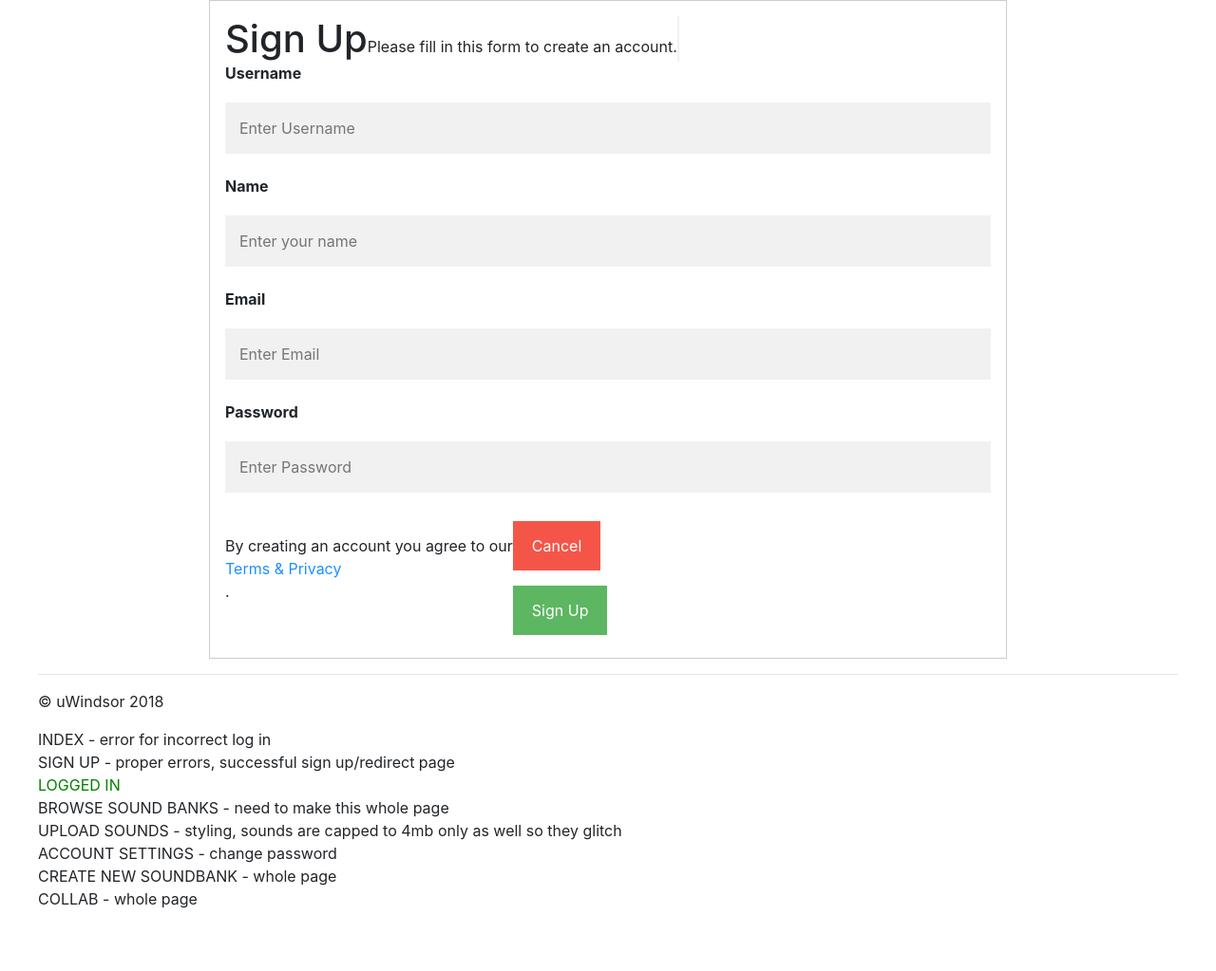
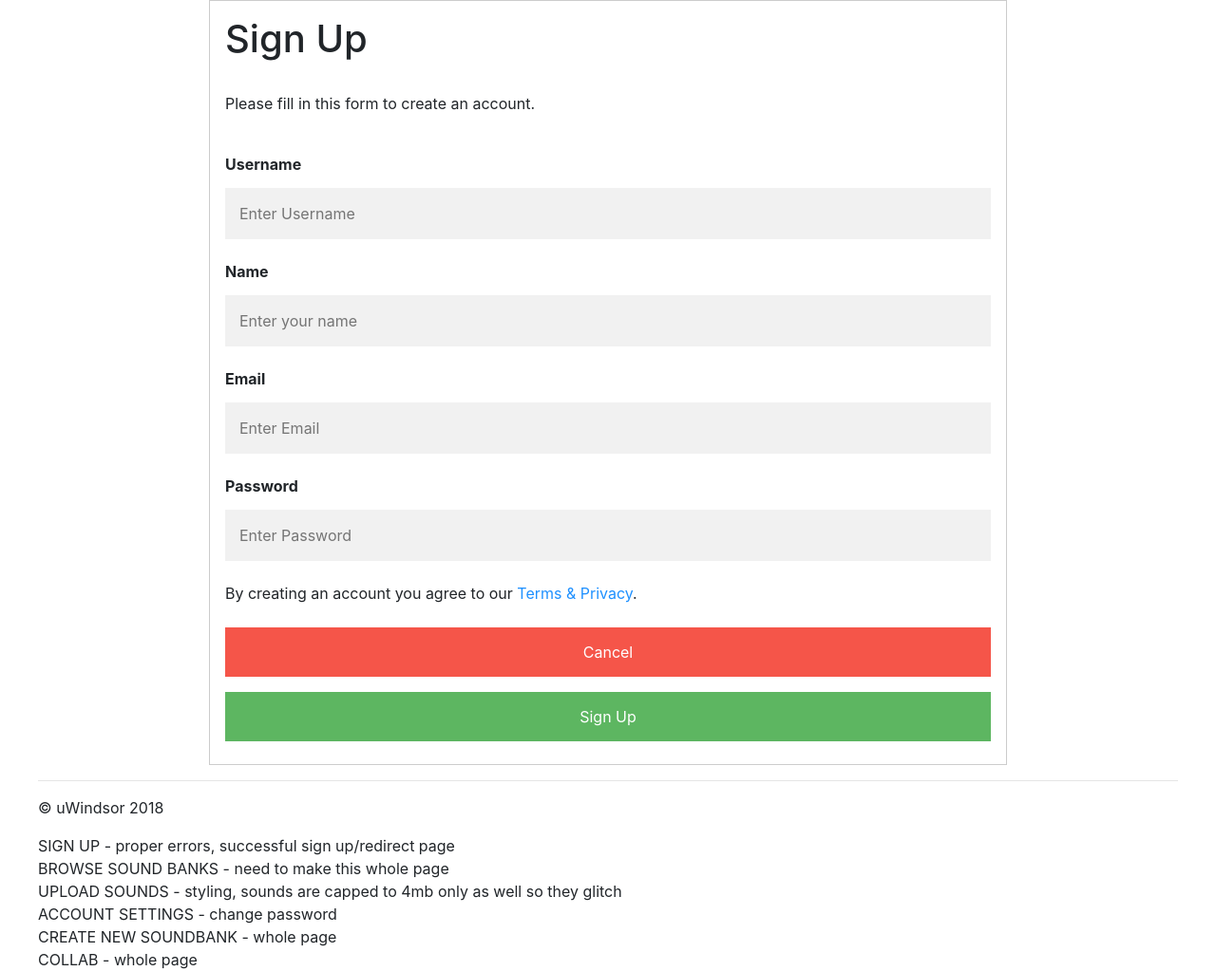
Before and after one commit to zjalicn/soundshare, a PHP site: page /signup.php in a window 1280 px wide. Shown: the part 115-1138 px from the top of the page at 95% size. Before the commit the page ends 1072 px from the top, so only its background shows below. Run offline with PHP 8.4, Linux system fonts and the light colour scheme; the visitor is signed in with stand-in values (Sample User, id 1).

Commit message:
some small changes

```diff
--- a/css/styles.css
+++ b/css/styles.css
@@ -73,10 +73,10 @@ a {
     text-decoration: none !important;
 }
 
-form * {
-    display:table-cell;
-}
-
 .tagsDiv span{
     margin: 1px auto;
 }
+
+p .login-error {
+    display: none;
+}
--- a/footer.php
+++ b/footer.php
@@ -2,9 +2,7 @@
 
       <footer>
         <p>&copy; uWindsor 2018</p>
-        INDEX - error for incorrect log in <br/>
         SIGN UP - proper errors, successful sign up/redirect page  <br/>
-        <span style="color:green">LOGGED IN</span><br/>
         BROWSE SOUND BANKS - need to make this whole page<br/>
         UPLOAD SOUNDS - styling, sounds are capped to 4mb only as well so they glitch<br/>
         ACCOUNT SETTINGS - change password<br/>
--- a/logged-in.php
+++ b/logged-in.php
@@ -132,6 +132,7 @@ require_once 'connect-db.php';
                 <div class="col dashboard-col">
                     <p><a href="upload.php">Upload</a></p>
                     <p><a href="create-new-soundbank.php">Create New Soundbank</a></p>
+                    <p><a href="browse-soundbanks.php">Browse Soundbanks</a></p>
                     <p><a href="collaborate.php">Collaborate</a></p>
                 </div>
             </div>
--- a/navbar.php
+++ b/navbar.php
@@ -7,12 +7,12 @@
     $password = $_POST['password'];
 
     $sql = "SELECT username,password FROM accounts WHERE accounts.username = '$username' AND accounts.password = '$password' LIMIT 1;";
-    $result = mysqli_query($mysqli, $sql);
-    $resultCheck = mysqli_num_rows($result);
-    if ($resultCheck > 0){
-      return true;
+    if ($result = mysqli_query($mysqli, $sql)){
+      $resultCheck = mysqli_num_rows($result);
+      if ($resultCheck > 0){
+        return true;
+      }
     }
-    //echo '<script type="text/javascript">document.getElementById("login_error").style.display = "block";</script>';
     return false;
   }
 
@@ -44,6 +44,7 @@
               $navbar = <<<EOD
                         <!--LOGIN FORM-->
                         <form method="post" class="navbar-right">
+                          <p style="color:red; font-size:10px; display:none " id="login-error">Incorrect Username or Password</p>
                           <input type="text" name="username" placeholder="Username" required>
                           <input type="password" name="password" placeholder="Password" required>
                           <button type="submit" name="submit" class="btn-sml btn-primary">Sign in</button>
--- a/signup.php
+++ b/signup.php
@@ -5,9 +5,8 @@
 
 <form method="post" name="sign-up" style="border:1px solid #ccc">
   <div class="container form">
-    <h1>Sign Up</h1>
-    <p>Please fill in this form to create an account.</p>
-    <hr>
+    <h1>Sign Up</h1><br/>
+    <p>Please fill in this form to create an account.</p><br/>
 
     <label for="username"><b>Username</b></label>
     <input type="text" placeholder="Enter Username" name="su-username" required>
@@ -24,6 +23,7 @@
       <a href="index.php"><button type="button" class="cancelbtn">Cancel</button></a>
       <button type="signup" name="signup" class="signupbtn">Sign Up</button>
     </div>
+
   </div>
 </form>
 
--- a/upload.php
+++ b/upload.php
@@ -1,4 +1,10 @@
 <?php require('header.php');?>
+
+<style>
+form * {
+    display:table-cell;
+}
+</style>
 
 <?php
 
```
Also changed, not shown: header.php (+3 -4 lines).
